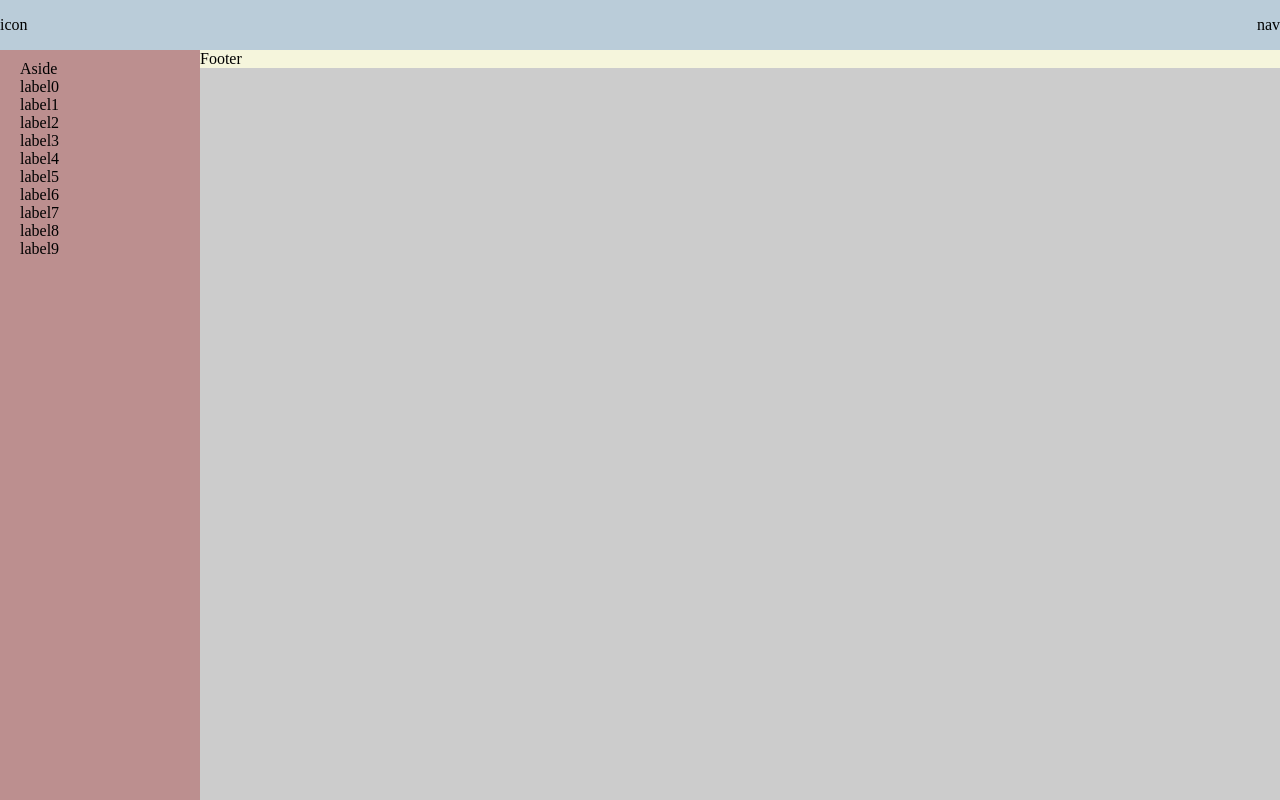
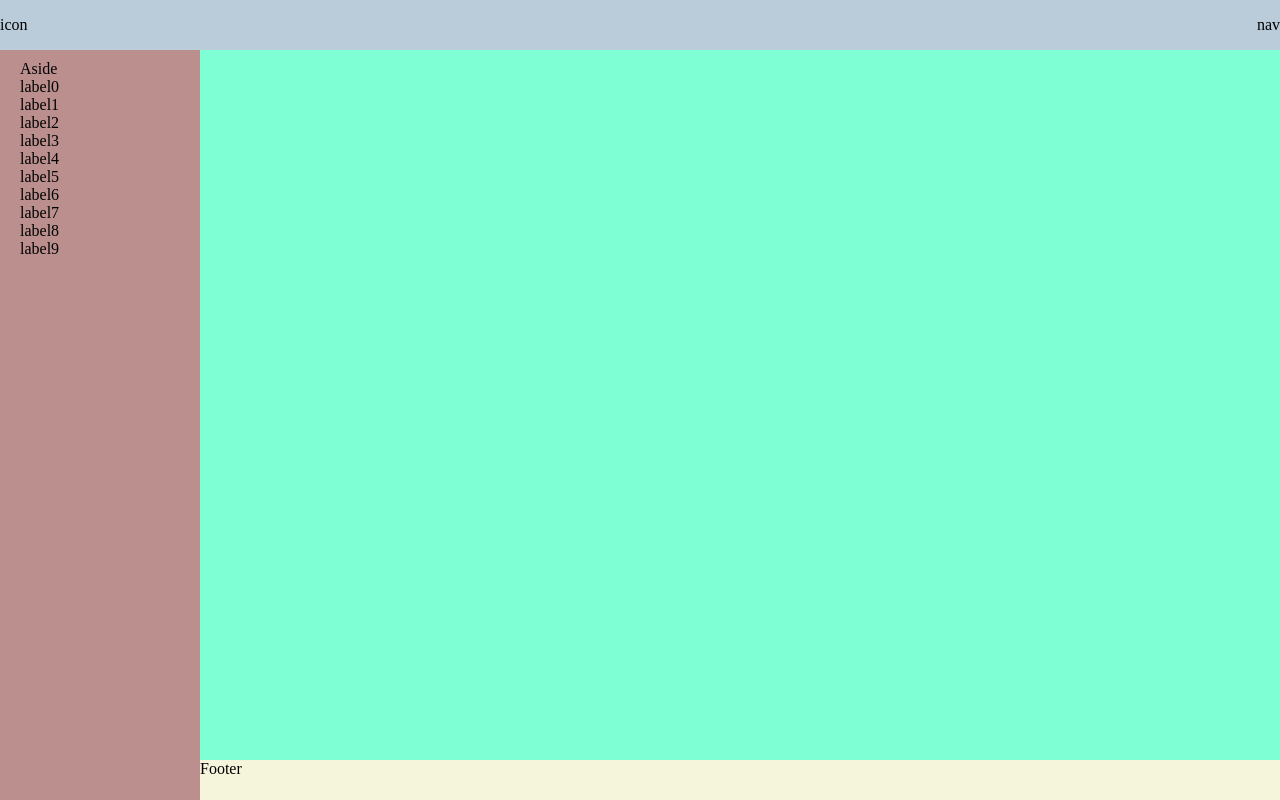
Before and after one commit to SeKidayo/seki-ui, a Vue app: page /#/ in a window 1280 px wide. Built offline with nearby package versions, Linux system fonts and the light colour scheme.

Commit message:
style: Home.vue代码风格统一化

```diff
--- a/src/style/var.less
+++ b/src/style/var.less
@@ -16,4 +16,6 @@
   --header-content-max-width: 1400px;
   // aside变量
   --aside-width: 200px;
+  // footer变量
+  --footer-height: 40px;
 }
--- a/src/views/Home.vue
+++ b/src/views/Home.vue
@@ -1,3 +1,10 @@
+<script lang="ts" setup>
+import SekiHeader from "@/layout/Header.vue";
+import SekiAside from "@/layout/Aside.vue";
+// import SekiContent from "@/layout/Content.vue";
+import SekiFooter from "@/layout/Footer.vue";
+</script>
+
 <template>
   <div class="home-content">
     <header class="home-header">
@@ -14,23 +21,6 @@
     </footer>
   </div>
 </template>
-
-<script lang="ts">
-import SekiHeader from "@/layout/Header.vue";
-import SekiAside from "@/layout/Aside.vue";
-// import SekiContent from "@/layout/Content.vue";
-import SekiFooter from "@/layout/Footer.vue";
-
-export default {
-  name: "Home",
-  components: {
-    SekiHeader,
-    SekiAside,
-    // SekiContent,
-    SekiFooter,
-  },
-};
-</script>
 
 <style lang="less" scoped>
 .home-content {
@@ -55,12 +45,13 @@
     background-color: aquamarine;
     padding-top: var(--header-height);
     padding-left: var(--aside-width);
-    // height: 2000px;
+    min-height: calc(100vh - var(--header-height) - var(--footer-height));
   }
 
   .home-footer {
     background-color: beige;
     padding-left: var(--aside-width);
+    height: var(--footer-height);
   }
 }
 </style>
```
